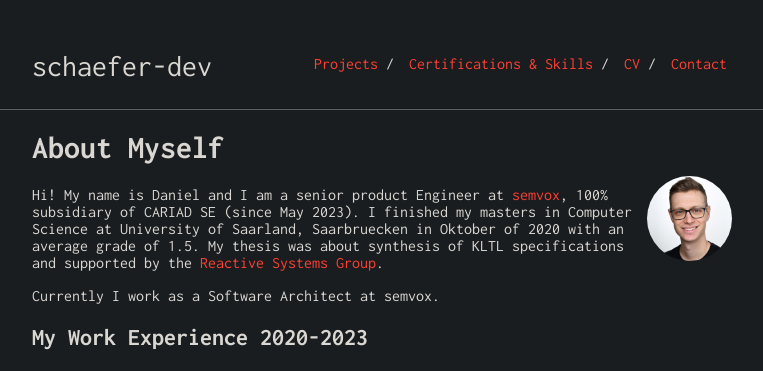
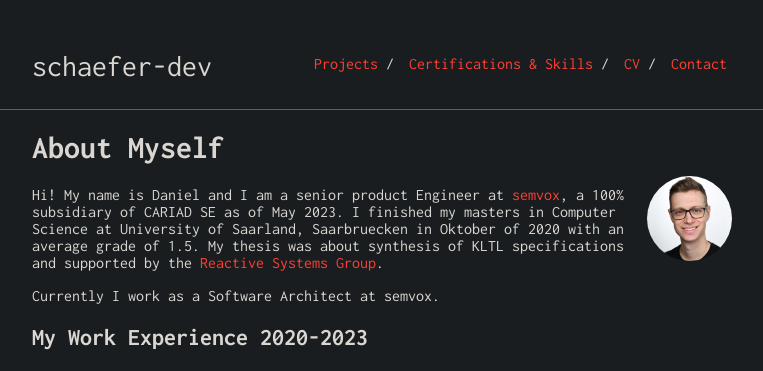
Before and after one commit to schaefer-dev/schaefer-dev.github.io, a Jekyll site: the page built from index.md, in a window 1280 px wide and 900 px high. Shown: the top 371 px of the window, without its empty margins (258-1021 px from the left). Built offline with Jekyll 4.4.1, drawn with Linux system fonts in a browser that asks for light colours.

Commit message:
Minor refinements

```diff
--- a/index.md
+++ b/index.md
@@ -8,7 +8,7 @@ description: "A portfolio targeted at people who want to find out what I've been
 
 <img class="profile-picture" src="me.jpg">
 
-Hi! My name is Daniel and I am a senior product Engineer at [semvox](https://www.semvox.de/), 100% subsidiary of CARIAD SE (since May 2023). I finished my masters in Computer Science at University of Saarland, Saarbruecken in Oktober of 2020 with an average grade of 1.5. My thesis was about synthesis of KLTL specifications and supported by the [Reactive Systems Group](https://www.react.uni-saarland.de).
+Hi! My name is Daniel and I am a senior product Engineer at [semvox](https://www.semvox.de/), a 100% subsidiary of CARIAD SE as of May 2023. I finished my masters in Computer Science at University of Saarland, Saarbruecken in Oktober of 2020 with an average grade of 1.5. My thesis was about synthesis of KLTL specifications and supported by the [Reactive Systems Group](https://www.react.uni-saarland.de).
 
 Currently I work as a Software Architect at semvox.
 
```
